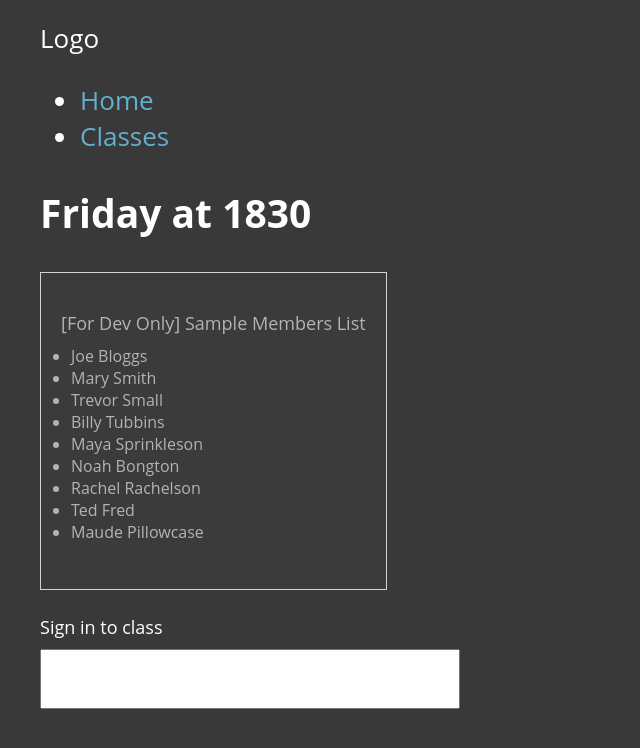
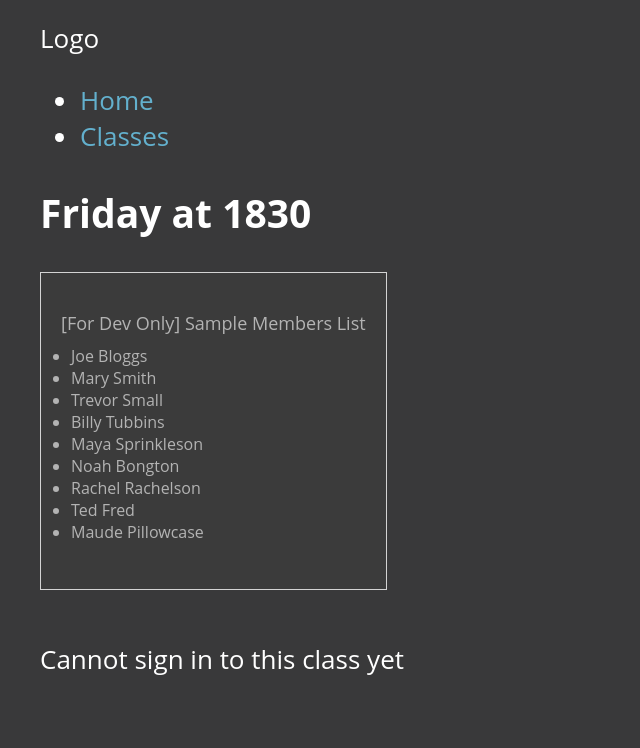
Before and after one commit to thebailers/membr-mngment, a React (Create React App) app: page /classes/friday/1830 in a window 1280 px wide. Shown: the top 748 px of the page, without its empty margins (0-640 px from the left). Built offline with nearby package versions, Linux system fonts and the light colour scheme.

Commit message:
Fix SpecificClass tests

```diff
--- a/src/components/specific-class/specific-class.component.tsx
+++ b/src/components/specific-class/specific-class.component.tsx
@@ -48,9 +48,9 @@ const SpecificClass = () => {
   useEffect(() => {
     if (classData) {
       const signInCheckTimer = setInterval(() => {
-        // const now = new Date();
+        const now = new Date();
         // const now = new Date("Mon Jan 23 2023 18:14:00 GMT+0000");
-        const now = new Date("Mon Jan 23 2023 18:25:00 GMT+0000");
+        // const now = new Date("Mon Jan 23 2023 18:25:00 GMT+0000");
         const classTime = classData.time; // 0930
         const classTimeHours = parseInt(classTime.slice(0, 2));
         const classTimeMins = parseInt(classTime.slice(-2));
```
Also changed, not shown: 1 other file (tests, documents, lock files or other folders).
